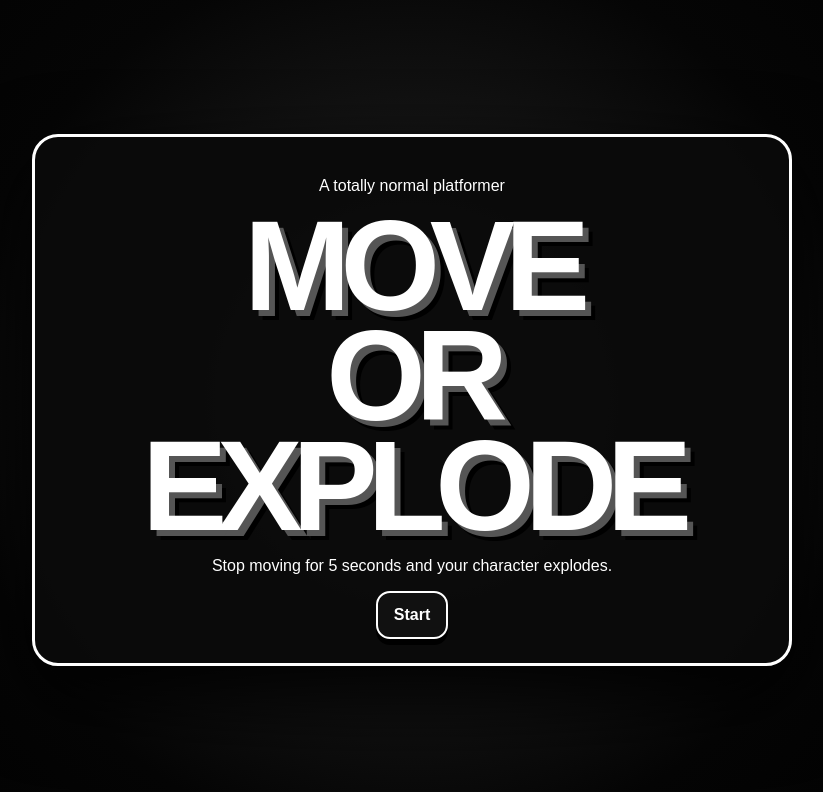
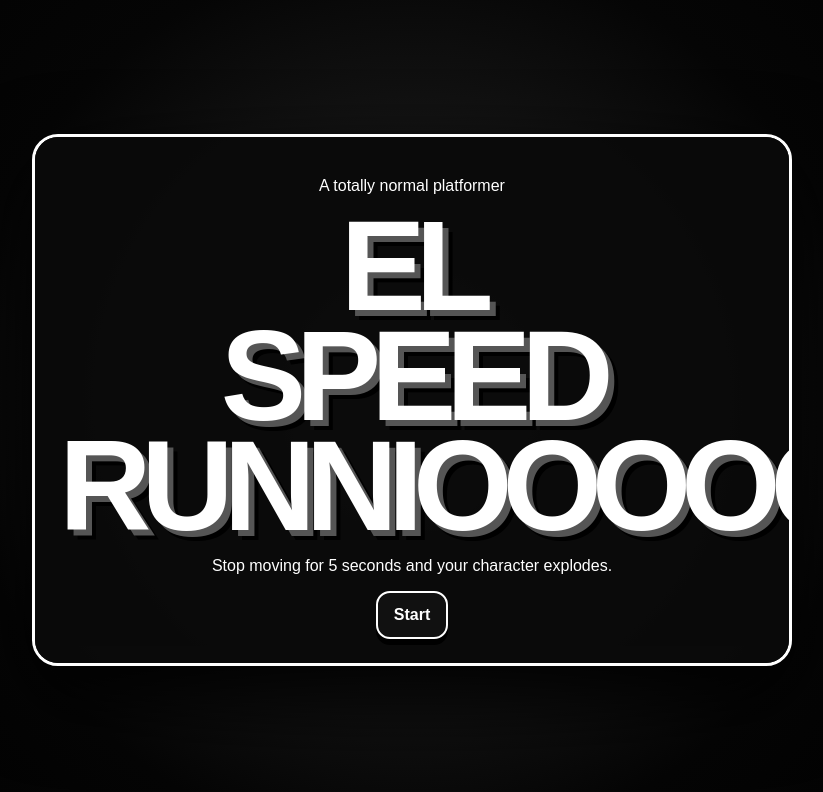
Before and after one commit to waa-4/el-speedrunnio, a plain HTML site: page index.html in a window 1280 px wide. Shown: the whole page, without its empty margins (228-1051 px from the left). Drawn offline with Linux system fonts and the light colour scheme.

Commit message:
Update index.html

```diff
--- a/index.html
+++ b/index.html
@@ -3,12 +3,12 @@
 <head>
   <meta charset="UTF-8" />
   <meta name="viewport" content="width=device-width, initial-scale=1.0" />
-  <title>Move or Explode</title>
+  <title>El Speedrunnio</title>
   <link rel="stylesheet" href="style.css" />
 </head>
 <body>
   <main id="app">
-    <section id="start" class="screen active"><div class="card title"><p>A totally normal platformer</p><h1>MOVE<br>OR<br>EXPLODE</h1><p>Stop moving for 5 seconds and your character explodes.</p><button onclick="show('diff')">Start</button></div></section>
+    <section id="start" class="screen active"><div class="card title"><p>A totally normal platformer</p><h1>EL<br>SPEED<br>RUNNIOOOOOOOOOO</h1><p>Stop moving for 5 seconds and your character explodes.</p><button onclick="show('diff')">Start</button></div></section>
     <section id="diff" class="screen"><div class="card"><h2>Choose Difficulty</h2><p class="muted">Only one door is real.</p><div class="grid"><button onclick="rick('Baby Mode')">Baby Mode</button><button onclick="rick('Easy')">Easy</button><button onclick="rick('Normal')">Normal</button><button onclick="rick('Hard')">Hard</button><button class="danger wide" onclick="show('menu')">Pure Insane</button></div><button onclick="show('start')">Back</button></div></section>
     <section id="rick" class="screen"><div class="card"><h2 id="rickTitle">Rickroll.exe</h2><p>You picked a fake difficulty.</p><pre>┌( ͡° ͜ʖ ͡°)┘♪
 NEVER GONNA GIVE YOU UP</pre><button onclick="show('diff')">Return</button></div></section>
```
